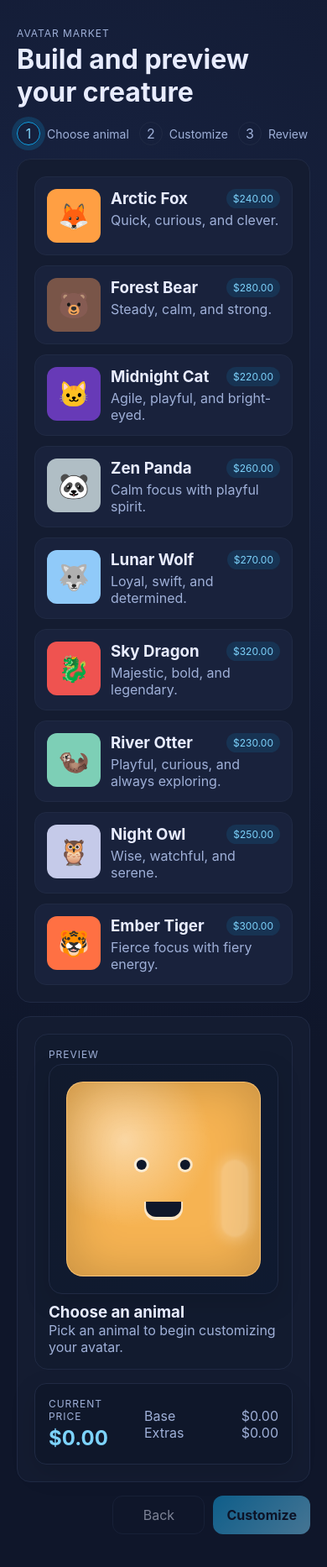
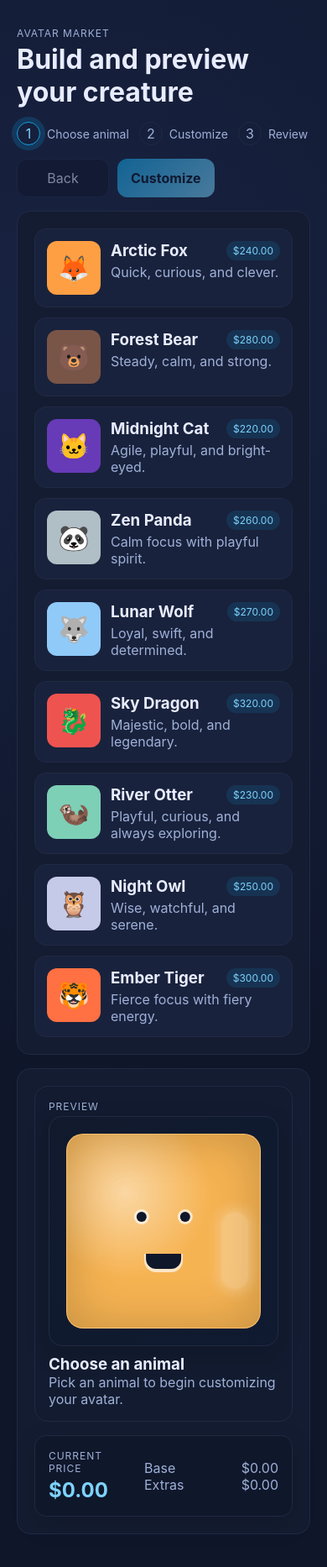
Before and after one commit to ypoonse/avatar, a React (Vite) app: page / in a window 390 px wide. Shown: the whole page at 84% size. Built offline with nearby package versions, Linux system fonts and the light colour scheme.

Commit message:
refactor: restructure header navigation and stepper layout; remove footer buttons for improved UI

```diff
--- a/src/App.tsx
+++ b/src/App.tsx
@@ -195,6 +195,7 @@ function App() {
           <p className="eyebrow">Avatar Market</p>
           <h1>Build and preview your creature</h1>
         </div>
+        <div className="header-nav">
           <div className="stepper">
             {(["choose", "customize", "review"] as Step[]).map((item, index) => (
               <div key={item} className="step">
@@ -214,6 +215,28 @@ function App() {
                 </span>
               </div>
             ))}
+          </div>
+          <div className="nav-buttons">
+            <button
+              className="ghost"
+              onClick={goBack}
+              disabled={step === "choose"}
+            >
+              Back
+            </button>
+            {step !== "review" && (
+              <button
+                className="primary"
+                onClick={goNext}
+                disabled={!selectedAnimal}
+              >
+                {step === "choose" ? "Customize" : "Review"}
+              </button>
+            )}
+            {step === "review" && (
+              <button className="success" onClick={handleBuyNow}>Buy now</button>
+            )}
+          </div>
         </div>
       </header>
 
@@ -280,30 +303,6 @@ function App() {
           </div>
         </aside>
       </main>
-
-      <footer className="app-footer">
-        <div className="footer-buttons">
-          <button
-            className="ghost"
-            onClick={goBack}
-            disabled={step === "choose"}
-          >
-            Back
-          </button>
-          {step !== "review" && (
-            <button
-              className="primary"
-              onClick={goNext}
-              disabled={!selectedAnimal}
-            >
-              {step === "choose" ? "Customize" : "Review"}
-            </button>
-          )}
-          {step === "review" && (
-            <button className="success" onClick={handleBuyNow}>Buy now</button>
-          )}
-        </div>
-      </footer>
 
       {showSuccessModal && (
         <SuccessModal onClose={handleCloseModal} />
--- a/src/styles.css
+++ b/src/styles.css
@@ -33,7 +33,14 @@ body {
   display: flex;
   justify-content: space-between;
   gap: 16px;
-  align-items: center;
+  align-items: flex-start;
+}
+
+.header-nav {
+  display: flex;
+  flex-direction: column;
+  align-items: flex-end;
+  gap: 16px;
 }
 
 .eyebrow {
@@ -409,7 +416,7 @@ h3 {
   height: 46%;
   background: #0f172a29;
   border: 2px solid #ffffff55;
-  border-radius: 12px;
+
 }
 
 .preview-meta {
@@ -485,12 +492,7 @@ h3 {
   box-shadow: 0 10px 30px #00000020;
 }
 
-.app-footer {
-  display: flex;
-  justify-content: flex-end;
-}
-
-.footer-buttons {
+.nav-buttons {
   display: flex;
   gap: 10px;
 }
@@ -620,4 +622,14 @@ button {
     flex-direction: column;
     align-items: flex-start;
   }
+
+  .header-nav {
+    width: 100%;
+    align-items: flex-start;
+  }
+
+  .stepper {
+    width: 100%;
+    flex-wrap: wrap;
+  }
 }
```
Lines whose indentation alone changed are shown as unchanged.
